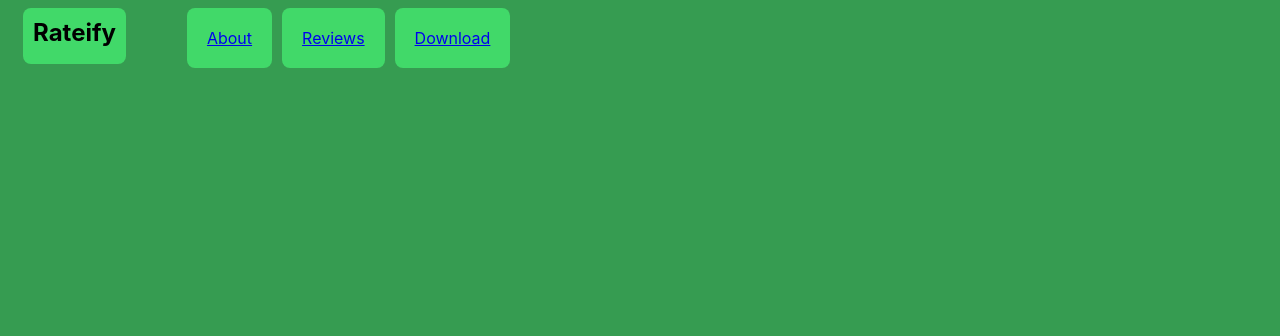
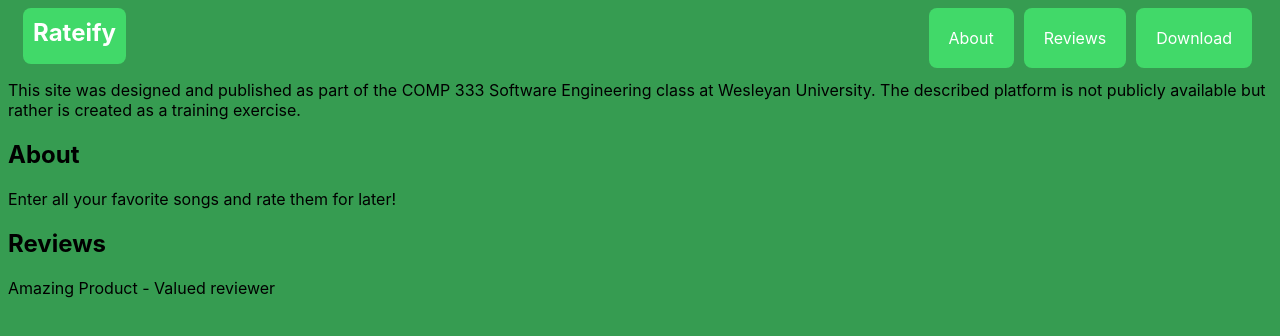
Before and after one commit to rorymcc8898/rateify, a plain HTML site: page index.html in a window 1280 px wide. Drawn offline with Linux system fonts and the light colour scheme.

Commit message:
Made navbar fancy plus some section modeling

```diff
--- a/index.html
+++ b/index.html
@@ -35,4 +35,32 @@
             </div>
         </nav>
     </header>
+    <section id="warning">
+        <p id="warning">
+            This site was designed and published as part of the COMP 333
+            Software Engineering class at Wesleyan University. The described
+            platform is not publicly available but rather is created as a
+            training exercise.
+        </p>
+    </section>
+    <section id="about">
+        <h2>
+            About
+        </h2>
+        <p>
+            Enter all your favorite songs and rate them for later!
+        </p>
+    </section>
+    <section id="reviews">
+        <h2>
+            Reviews
+        </h2>
+        <p>
+            Amazing Product - Valued reviewer<br>
+
+        </p>
+    </section>
+    <section id="download">
+
+    </section>
 </body>
--- a/styles.css
+++ b/styles.css
@@ -3,15 +3,20 @@ body {
     background-color: #369c51;
 }
 
-.navigation {
+.navigation { /*header*/
     padding-left: 15px;
     padding-right: 15px;
-    margin-left: auto;
-    margin-right: auto;
+    margin: auto;
     display: block;
+}
+.navbar{ /*nav tag*/
+    display: flex;
+    flex-wrap: nowrap;
+    justify-content: space-between;
 }
 .logo{
     background-color: #41d969;
+    color: white;
     border-radius: 8px;
     padding-left: 10px;
     padding-right: 10px;
@@ -22,21 +27,23 @@ body {
     padding-bottom: 10px;
     text-align: center;
 }
-.navbar{
-    display: flex;
 
-}
 .navbar-buttons{
     display: flex;
     flex-wrap: nowrap;
     list-style: none;
     flex-direction: row;
-    margin-left: 1rem;
+    padding-left: auto;
+    margin-left: auto;
 }
 .nav-link{
     padding-left: 5px;
     padding-right: 5px;
 
+}
+.nav-link-text:link, .nav-link-text:visited{
+    color: white;
+    text-decoration: none;
 }
 .nav-link-text{
     padding: 20px;
@@ -45,3 +52,10 @@ body {
     border-radius: 8px;
     vertical-align: sub;
 }
+.warning{
+    margin: 16px;
+}
+.about{
+    padding: 40px;
+    background-color: springgreen;
+}
```
